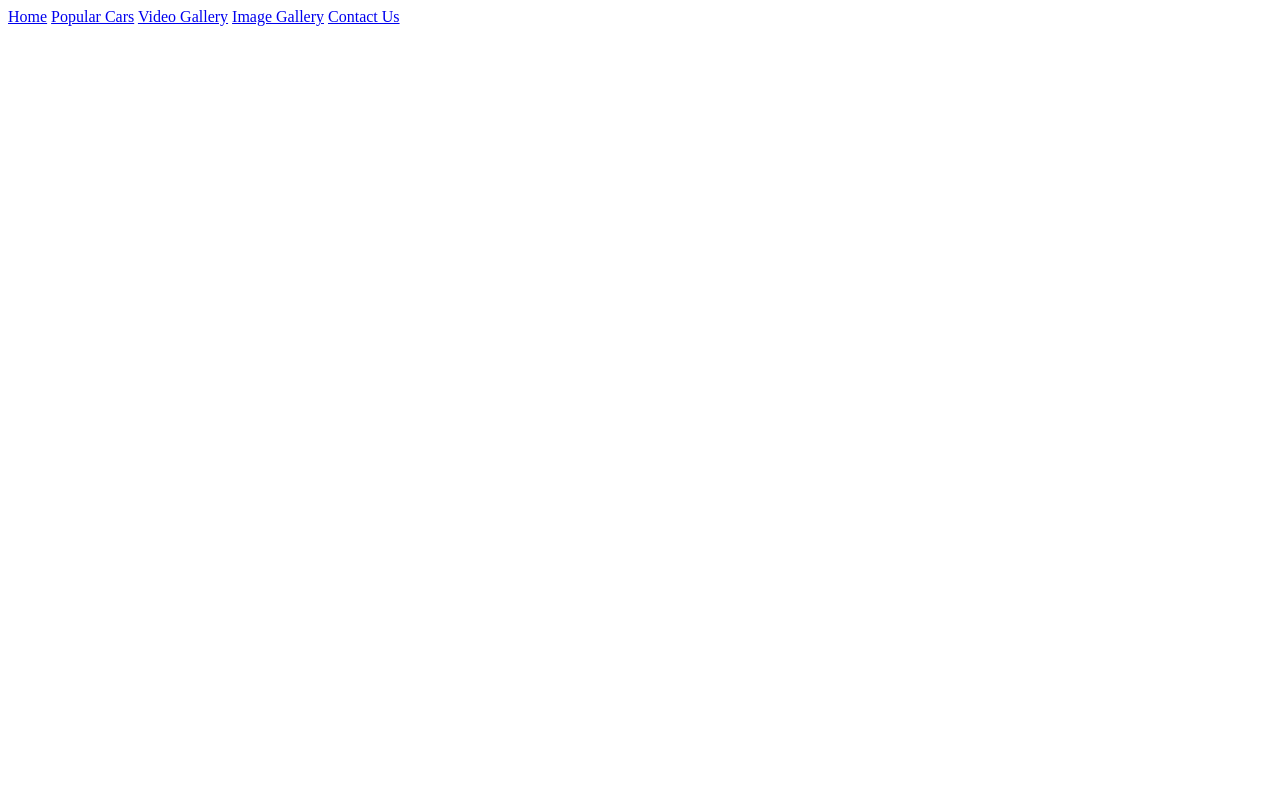
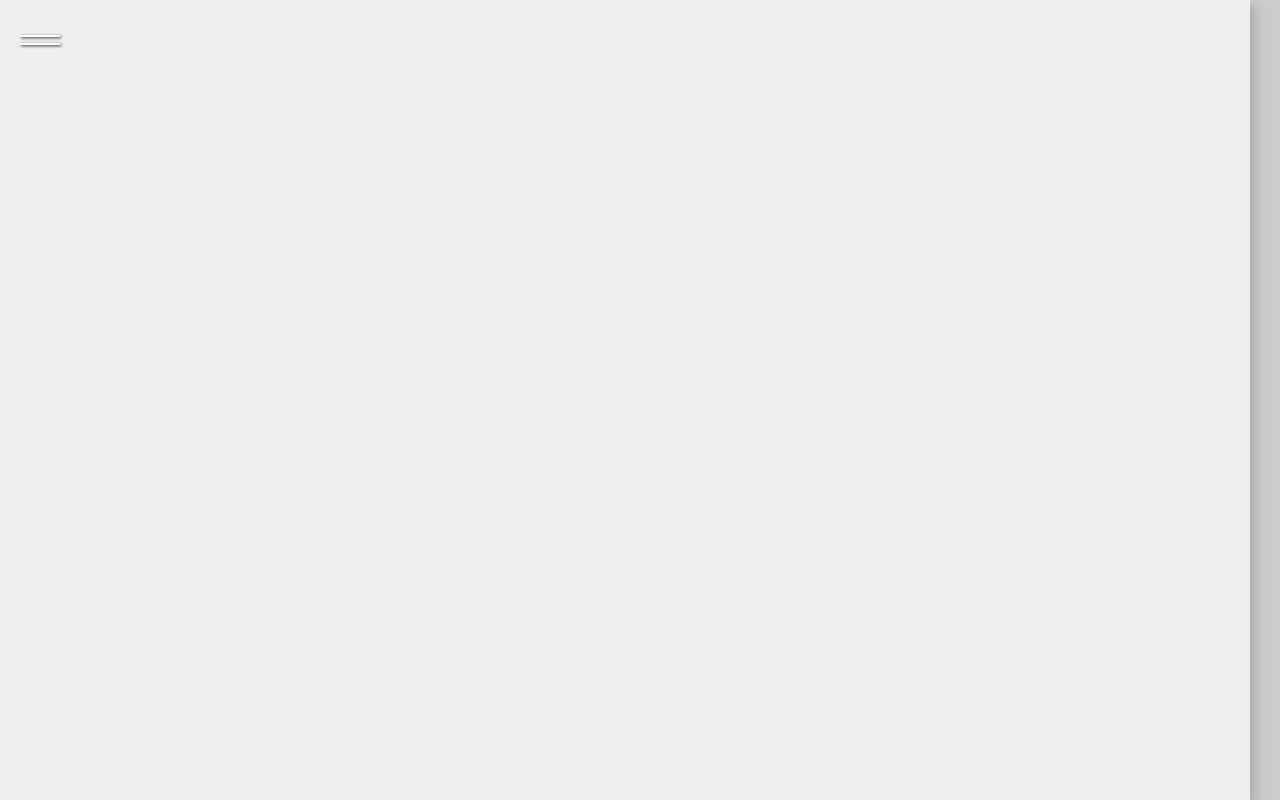
Before and after one commit to methmiranasinghe/My-Classic-Cars, a plain HTML site: page index.html in a window 1280 px wide. Shown: the top 800 px of the page. Drawn offline with nearby package versions, Linux system fonts and the light colour scheme.

Commit message:
navbar styles

```diff
--- a/index.html
+++ b/index.html
@@ -5,30 +5,31 @@
     <meta name="viewport" content="width=device-width, initial-scale=1.0" />
     <title>My Classic Cars</title>
     <link rel="stylesheet" href="style.css" />
-    <link
+    <link href="https://fonts.googleapis.com/css2?family=Josefin+Sans:wght@100;200;300;400;500;600;700&family=Special+Elite&display=swap" rel="stylesheet">
+    <!-- <link
       href="https://fonts.googleapis.com/css2?family=Josefin+Sans:wght@300;400;500;600;700&family=Special+Elite&display=swap"
       rel="stylesheet"
-    />
+    /> -->
   </head>
   <body>
       <!-- Menu -->
-    <div class="menu-target">
+      <div class="menu target center">
         <div class="menu-line menu-line-1"></div>
         <div class="menu-line menu-line-2"></div>
       </div>
       <!-- End of Menu -->
     <!-- Navbar -->
-    <nav class="navbar-target">
-      <a href="#" class="navbar-link">Home</a>
-      <a href="#" class="navbar-link">Popular Cars</a>
-      <a href="#" class="navbar-link">Video Gallery</a>
-      <a href="#" class="navbar-link">Image Gallery</a>
-      <a href="#" class="navbar-link">Contact Us</a>
+    <nav class="navbar target">
+      <a href="#section-1" class="navbar-link">Home</a>
+      <a href="#section-2" class="navbar-link">Popular Cars</a>
+      <a href="#section-3" class="navbar-link">Video Gallery</a>
+      <a href="#section-4" class="navbar-link">Image Gallery</a>
+      <a href="#section-5" class="navbar-link">Contact Us</a>
     </nav>
     <!-- End of Navbar -->
     <!-- Section 1 -->
     <div class="wrapper">
-      <section class="section-1 target">
+      <section class="section-1 target" id="section-1">
 
       </section>
     </div>
@@ -36,7 +37,7 @@
     <!-- End of Section 1 -->
     <!-- Section 2 -->
     <div class="wrapper">
-      <section class="section-2 target">
+      <section class="section-2 target" id="section-2">
 
       </section>
     </div>
@@ -45,7 +46,7 @@
 
     <!-- Section 3 -->
      <div class="wrapper">
-      <section class="section-3 target">
+      <section class="section-3 target" id="section-3">
 
       </section>
     </div>
@@ -54,16 +55,7 @@
 
     <!-- Section 4 -->
      <div class="wrapper">
-      <section class="section-4 target">
-
-      </section>
-    </div>
-
-    <!-- End of Section 4 -->
-
-    <!-- Section 4 -->
-        <div class="wrapper">
-          <section class="section-5 target">
+      <section class="section-4 target" id="section-4">
 
       </section>
     </div>
@@ -72,7 +64,7 @@
 
     <!-- Section 5 -->
         <div class="wrapper">
-      <section class="section-1 target">
+          <section class="section-5 target" id="section-5">
 
           </section>
         </div>
--- a/script.js
+++ b/script.js
@@ -0,0 +1,13 @@
+document.querySelector('.menu').addEventListener('click',() =>{
+    document.querySelectorAll(".target").forEach((item) =>{
+        item.classList.toggle("change");
+    });
+});
+
+document.querySelectorAll('.wrapper').forEach( ()=>{
+    item.addEventListener('click', () =>{
+        document.querySelectorAll(".target").forEach((item) =>{
+            item.classList.remove("change");
+        });
+    })
+})
--- a/style.css
+++ b/style.css
@@ -0,0 +1,133 @@
+/* Common Styles */
+* {
+    margin: 0;
+    padding: 0;
+    outline: none;
+    box-sizing: border-box;
+    text-decoration: none;
+    list-style-type: none;
+    font-family: "Special Elite", cursive;
+    font-weight: 400;
+  }
+
+  html {
+    font-size: 62.5%;
+    scroll-behavior: smooth;
+  }
+
+  body {
+    background-color: #ccc;
+    padding-right: 3rem;
+  }
+
+  .center {
+    display: flex;
+    justify-content: center;
+    align-items: center;
+  }
+  /* End of Common Styles */
+
+  /* Menu */
+  .menu {
+    width: 4rem;
+    height: 4rem;
+    position: fixed;
+    top: 2rem;
+    left: 2rem;
+    z-index: 10;
+    flex-direction: column;
+    cursor: pointer;
+    transition: all 0.5s;
+  }
+
+  .menu.change {
+    transform: rotate(45deg);
+    left: 15vw;
+  }
+
+  .menu-line {
+    width: 100%;
+    height: 0.2rem;
+    background-color: #fff;
+    margin: 0.3rem 0;
+    box-shadow: 0.1rem 0.1rem 0.3rem #222;
+    transition: transform 0.5s;
+  }
+
+  .change .menu-line-1 {
+    transform: rotate(270deg) translateX(-0.4rem);
+  }
+
+  .change .menu-line-2 {
+    transform: rotate(360deg) translateY(-0.4rem);
+  }
+  /* End of Menu */
+
+  /* Navbar */
+  .navbar {
+    width: 15vw;
+    height: 100vh;
+    background-color: #fff;
+    position: fixed;
+    top: 0;
+    left: -15vw;
+    display: flex;
+    flex-direction: column;
+    padding: 4rem 0 0 4rem;
+    z-index: 10;
+    transition: left 0.5s;
+  }
+
+  .navbar.change {
+    left: 0;
+  }
+
+  .navbar-link {
+    font-size: 1.5rem;
+    font-weight: 600;
+    margin: 2rem 0;
+    color: #777;
+    letter-spacing: 0.3rem;
+    text-transform: uppercase;
+    transition: color 0.3s;
+  }
+
+  .navbar-link:hover {
+    color: #111;
+  }
+  /* End of Navbar */
+
+  /* Common Section Styles */
+  .wrapper {
+    width: 100%;
+    perspective: 50rem;
+  }
+
+  section {
+    width: 100%;
+    height: 100vh;
+    background-color: #efefef;
+    position: relative;
+    left: 0;
+    margin-bottom: 3rem;
+    transform-origin: left;
+    box-shadow: 0.5rem 0.5rem 1rem #aaa;
+    padding: 5rem 0;
+    transition: left 0.5s, transform 0.5s;
+  }
+
+  section.change {
+    left: 15vw;
+    transform: rotateY(10deg);
+  }
+
+  .section-heading {
+    font-size: 10rem;
+    font-weight: bolder;
+    color: #fff;
+    margin-bottom: 10rem;
+    letter-spacing: 1rem;
+    text-align: center;
+    text-shadow: 0.3rem 0.3rem 0.5rem #555;
+  }
+  /* End of Common Section Styles */
```
Lines whose indentation alone changed are shown as unchanged.
